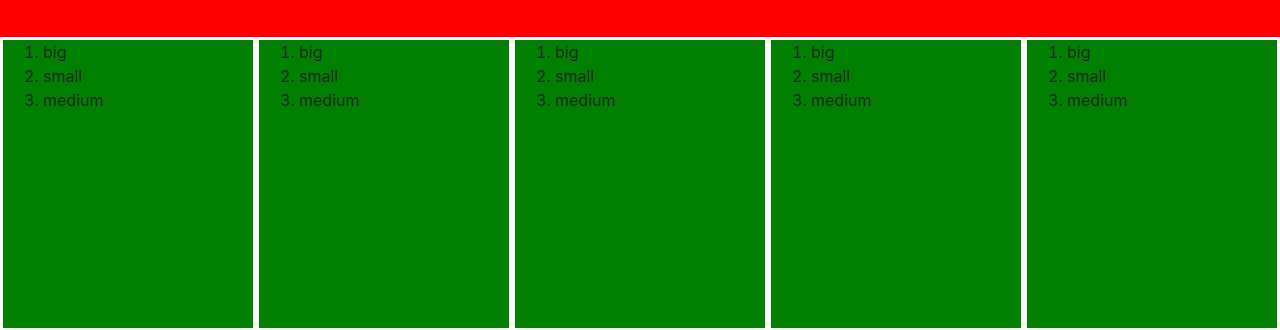
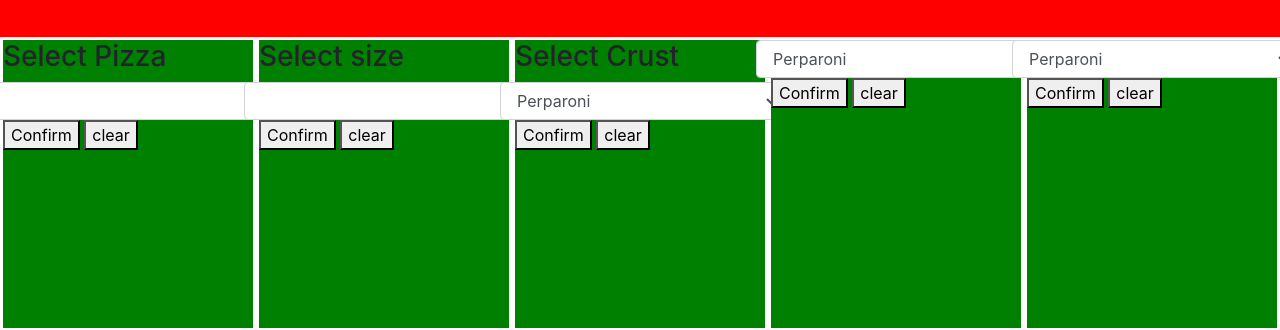
Before and after one commit to FrancisFlow/pizzaCraft, a plain HTML site: page index.html in a window 1280 px wide. Shown: the part 113-443 px from the top of the page. Drawn offline with nearby package versions, Linux system fonts and the light colour scheme.

Commit message:
Added options to size and pizza type select forms

```diff
--- a/index.html
+++ b/index.html
@@ -39,71 +39,126 @@
         </div>
       </nav>
     </div>
+<!-- steps -->
+
+    <!-- selection-options -->
+
     <div class="flexbox-container">
       <div class="flexbox-item flexbox-item-1">
-        <ol>
-          <li>big</li>
-          <li>small</li>
-          <li>medium</li>
-        </ol>
-        <img src="" alt="">
-        <img src="" alt="">
-        <img src="" alt="">
-        <img src="" alt="">
+        <h3>Select Pizza</h3>
+        <form class="" action="index.html" method="post">
+          <div class="row">
+            <select class="form-control" name="">
+                <option value="nill"></option>
+              <option value="Peparoni">Perparoni</option>
+              <option value="Hawaiian">Hawaiian</option>
+              <option value="Glueten-free">Gluten-free</option>
+              <option value="Periperi">Periperi</option>
+              <option value="Chicken-tika">Chicken-tika</option>
+            </select>
+          </div>
+          <div class="clickbutton">
+            <button type="button" name="button">Confirm</button>
+            <button type="reset" name="button">clear</button>
+          </div>
+          </form>
+          <div class="pizzaType">
+          </div>
       </div>
       <div class="flexbox-item flexbox-item-2">
-        <ol>
-          <li>big</li>
-          <li>small</li>
-          <li>medium</li>
-        </ol>
-        <img src="" alt="">
-        <img src="" alt="">
-        <img src="" alt="">
-        <img src="" alt="">
+        <h3>Select size</h3>
+        <form class="" action="index.html" method="post">
+          <div class="row">
+            <select class="form-control" name="">
+              <option value="nill"></option>
+              <option value="Mega">Mega</option>
+              <option value="Large">Large</option>
+              <option value="Medium">Medium</option>
+              <option value="Small">Small</option>
+              <option value="tiny">Tiny</option>
+            </select>
+          </div>
+          <div class="clickbutton">
+            <button type="button" name="button">Confirm</button>
+            <button type="reset" name="button">clear</button>
+          </div>
+        </form>
+        <div class="pizzaSize">
+
+        </div>
       </div>
       <div class="flexbox-item flexbox-item-3">
-        <ol>
-          <li>big</li>
-          <li>small</li>
-          <li>medium</li>
-        </ol>
-        <img src="" alt="">
-        <img src="" alt="">
-        <img src="" alt="">
-        <img src="" alt="">
+        <h3>Select Crust</h3>
+        <form class="" action="index.html" method="post">
+          <div class="row">
+            <select class="form-control" name="">
+              <option value="">Perparoni</option>
+              <option value="hawaiian">Hawaiian</option>
+              <option value="">placeholder</option>
+              <option value="peparoni">Perparoni</option>
+              <option value="hawaiian">Hawaiian</option>
+              <option value="">placeholder</option>
+            </select>
+          </div>
+          <div class="clickbutton">
+            <button type="button" name="button">Confirm</button>
+            <button type="reset" name="button">clear</button>
+          </div>
+        </form>
+
       </div>
       <div class="flexbox-item flexbox-item-4">
-        <ol>
-          <li>big</li>
-          <li>small</li>
-          <li>medium</li>
-        </ol>
-        <img src="" alt="">
-        <img src="" alt="">
-        <img src="" alt="">
-        <img src="" alt="">
+        <form class="" action="index.html" method="post">
+          <div class="row">
+            <select class="form-control" name="">
+              <option value="peparoni">Perparoni</option>
+              <option value="hawaiian">Hawaiian</option>
+              <option value="">placeholder</option>
+              <option value="peparoni">Perparoni</option>
+              <option value="hawaiian">Hawaiian</option>
+              <option value="">placeholder</option>
+            </select>
+          </div>
+          <div class="clickbutton">
+            <button type="button" name="button">Confirm</button>
+            <button type="reset" name="button">clear</button>
+          </div>
+
+        </form>
       </div>
       <div class="flexbox-item flexbox-item-5">
-        <ol>
-          <li>big</li>
-          <li>small</li>
-          <li>medium</li>
-        </ol>
-        <img src="" alt="">
-        <img src="" alt="">
-        <img src="" alt="">
-        <img src="" alt="">
+        <form class="" action="index.html" method="post">
+          <div class="row">
+            <select class="form-control" name="">
+              <option value="peparoni">Perparoni</option>
+              <option value="hawaiian">Hawaiian</option>
+              <option value="">placeholder</option>
+              <option value="peparoni">Perparoni</option>
+              <option value="hawaiian">Hawaiian</option>
+              <option value="">placeholder</option>
+            </select>
+          </div>
+          <div class="clickbutton">
+            <button type="button" name="button">Confirm</button>
+            <button type="reset" name="button">clear</button>
+          </div>
+        </form>
+
       </div>
     </div>
+
+    <!-- a Brief history -->
+
     <div class="brief-history">
-      <h2>A brief history about PizzaCraft</h2>
-      <p>"Lorem ipsum dolor sit amet, consectetur adipiscing elit, sed do eiusmod tempor incididunt ut labore et dolore magna aliqua. Ut enim ad minim veniam, quis nostrud exercitation ullamco laboris nisi ut aliquip ex ea commodo consequat. Duis
+      <h2 class="heading-brief-history">A brief history about PizzaCraft</h2>
+      <p>"Lorem ipsum dolor sit amet, consectetur adipiscing elit, sed do eiusmod tempor incididunt ut labore et dolore magna aliqua. Ut enim ad minim veniam, quis nostrud exercitation ullamco laboris nisi ut aliquip ex ea commodo
+        consequat. Duis
         aute irure dolor in reprehenderit in voluptate velit esse cillum dolore eu fugiat nulla pariatur. Excepteur sint occaecat cupidatat non proident, sunt in culpa qui officia deserunt mollit anim id est laborum."
 
       </p>
 
     </div>
+
 
   </main>
   <footer>
```
